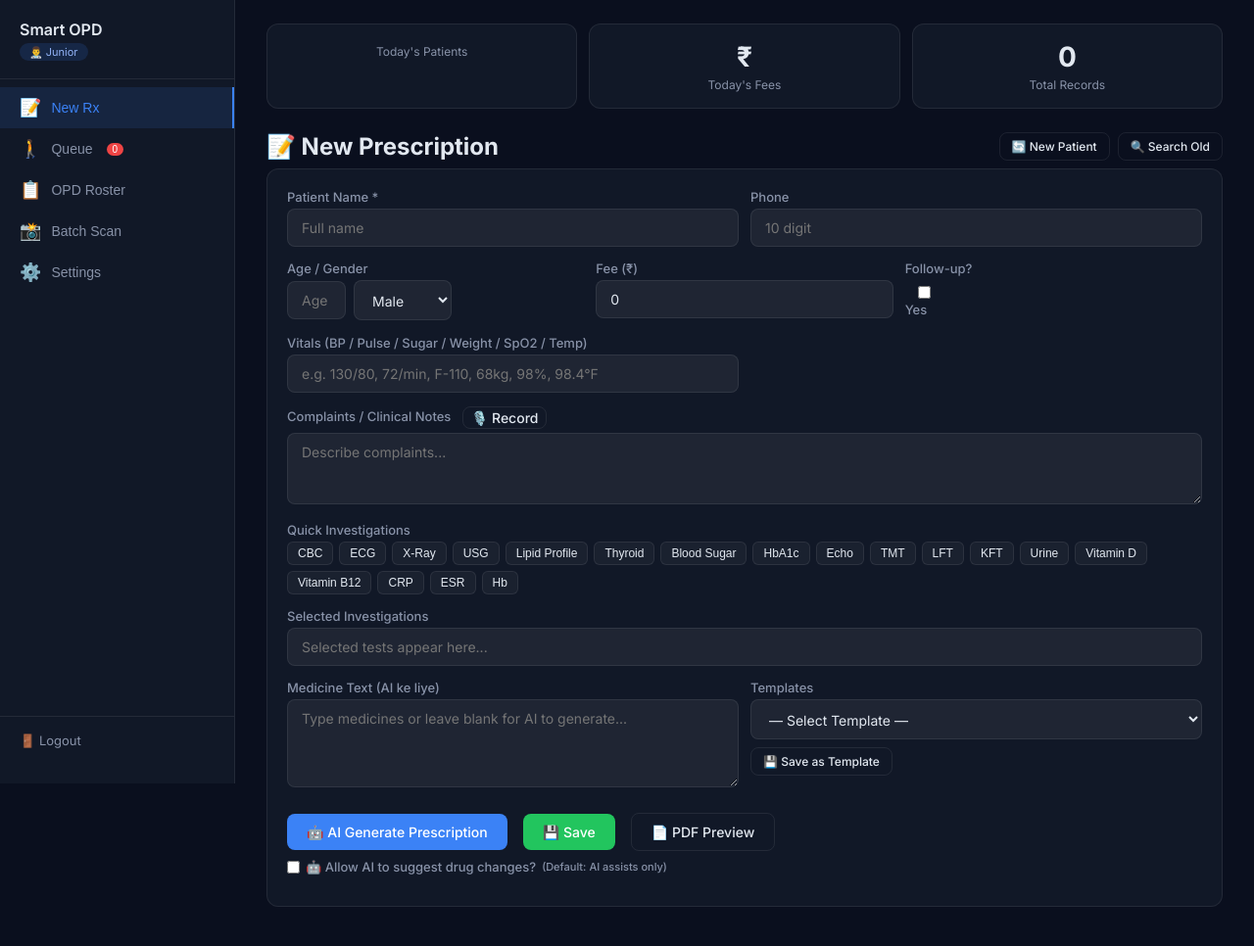
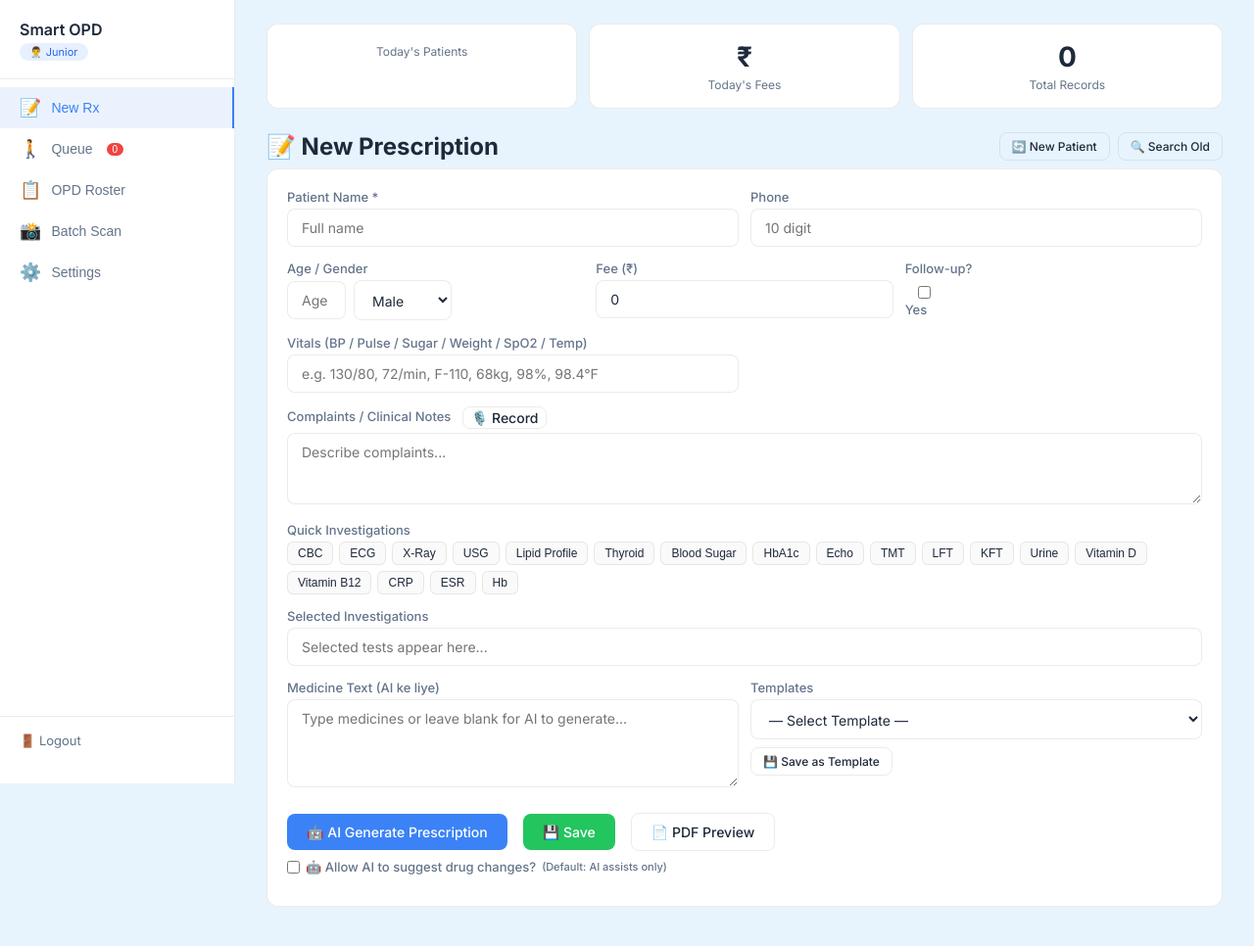
Before and after one commit to gurjeetsinghgill8-web/gil-clinic, a Python web app: template templates/opd/dashboard.html in a window 1280 px wide. Shown: the whole page at 98% size. Run offline with Jinja, Linux system fonts and the light colour scheme; the template is opened without the code that fills it, so the values that code supplies are empty.

Commit message:
style: light sky blue theme for OPD dashboard

```diff
--- a/templates/opd/dashboard.html
+++ b/templates/opd/dashboard.html
@@ -8,14 +8,14 @@
         @import url('https://fonts.googleapis.com/css2?family=Inter:opsz,wght@14..32,400;14..32,500;14..32,600;14..32,700&display=swap');
         * { margin: 0; padding: 0; box-sizing: border-box; }
         :root {
-            --bg: #0a0f1e;
-            --card: #111827;
-            --card-hover: #1a2332;
-            --border: rgba(255,255,255,0.08);
-            --text: #e2e8f0;
-            --text-muted: #8892a8;
+            --bg: #e8f4fd;
+            --card: #ffffff;
+            --card-hover: #f0f7ff;
+            --border: rgba(0,0,0,0.08);
+            --text: #1e293b;
+            --text-muted: #64748b;
             --primary: #3b82f6;
-            --primary-glow: rgba(59,130,246,0.2);
+            --primary-glow: rgba(59,130,246,0.15);
             --success: #22c55e;
             --warning: #eab308;
             --danger: #ef4444;
@@ -48,8 +48,8 @@
         .sb-header h2 { font-size: 16px; font-weight: 600; }
         .sb-header .role-badge {
             display: inline-block;
-            background: rgba(59,130,246,0.15);
-            color: #93b4f8;
+            background: rgba(59,130,246,0.12);
+            color: #2563eb;
             font-size: 11px;
             padding: 2px 10px;
             border-radius: 20px;
@@ -71,8 +71,8 @@
             width: 100%;
             text-align: left;
         }
-        .nav-item:hover { background: rgba(255,255,255,0.04); color: var(--text); }
-        .nav-item.active { background: rgba(59,130,246,0.12); color: var(--primary); border-right: 2px solid var(--primary); }
+        .nav-item:hover { background: rgba(59,130,246,0.06); color: var(--primary); }
+        .nav-item.active { background: rgba(59,130,246,0.1); color: var(--primary); border-right: 2px solid var(--primary); }
         .nav-item .icon { font-size: 18px; }
         .sb-footer { margin-top: auto; padding: 16px 20px; border-top: 1px solid var(--border); }
         .sb-footer a { color: var(--text-muted); text-decoration: none; font-size: 13px; display: flex; align-items: center; gap: 8px; }
@@ -161,8 +161,8 @@
         /* ── Table ── */
         table { width: 100%; border-collapse: collapse; }
         th { text-align: left; font-size: 12px; color: var(--text-muted); padding: 8px 12px; border-bottom: 1px solid var(--border); font-weight: 600; }
-        td { padding: 10px 12px; border-bottom: 1px solid rgba(255,255,255,0.04); font-size: 13px; }
-        tr:hover td { background: rgba(255,255,255,0.02); }
+        td { padding: 10px 12px; border-bottom: 1px solid var(--border); font-size: 13px; }
+        tr:hover td { background: rgba(59,130,246,0.03); }
 
         /* ── Autocomplete ── */
         .autocomplete-wrap { position: relative; }
@@ -188,8 +188,8 @@
 
         /* ── Badge ── */
         .badge { display: inline-block; padding: 2px 8px; border-radius: 12px; font-size: 11px; font-weight: 500; }
-        .badge-success { background: rgba(34,197,94,0.15); color: #4ade80; }
-        .badge-warning { background: rgba(234,179,8,0.15); color: #facc15; }
+        .badge-success { background: rgba(34,197,94,0.12); color: #15803d; }
+        .badge-warning { background: rgba(234,179,8,0.12); color: #a16207; }
 
         /* ── Toast ── */
         .toast {
@@ -203,7 +203,7 @@
             z-index: 1000;
             display: none;
             animation: slideIn 0.3s ease;
-            box-shadow: 0 10px 40px rgba(0,0,0,0.4);
+            box-shadow: 0 10px 40px rgba(0,0,0,0.15);
         }
         .toast.show { display: block; }
         .toast.success { border-color: var(--success); }
@@ -225,7 +225,7 @@
 
         /* Prescription output */
         .rx-output {
-            background: rgba(255,255,255,0.03);
+            background: rgba(0,0,0,0.02);
             border: 1px solid var(--border);
             border-radius: 8px;
             padding: 16px;
@@ -240,7 +240,7 @@
             padding: 4px 10px;
             border-radius: 6px;
             border: 1px solid var(--border);
-            background: rgba(255,255,255,0.04);
+            background: rgba(0,0,0,0.02);
             color: var(--text);
             font-size: 12px;
             cursor: pointer;
@@ -256,14 +256,14 @@
         /* Scrollbar */
         ::-webkit-scrollbar { width: 6px; }
         ::-webkit-scrollbar-track { background: transparent; }
-        ::-webkit-scrollbar-thumb { background: rgba(255,255,255,0.1); border-radius: 3px; }
+        ::-webkit-scrollbar-thumb { background: rgba(0,0,0,0.15); border-radius: 3px; }
 
         /* Specialty checkboxes */
         .spec-grid { display: grid; grid-template-columns: repeat(auto-fill, minmax(180px, 1fr)); gap: 8px; }
         .spec-item {
             display: flex; align-items: center; gap: 8px;
             padding: 8px 12px;
-            background: rgba(255,255,255,0.03);
+            background: rgba(0,0,0,0.02);
             border: 1px solid var(--border);
             border-radius: 8px;
             cursor: pointer;
```
